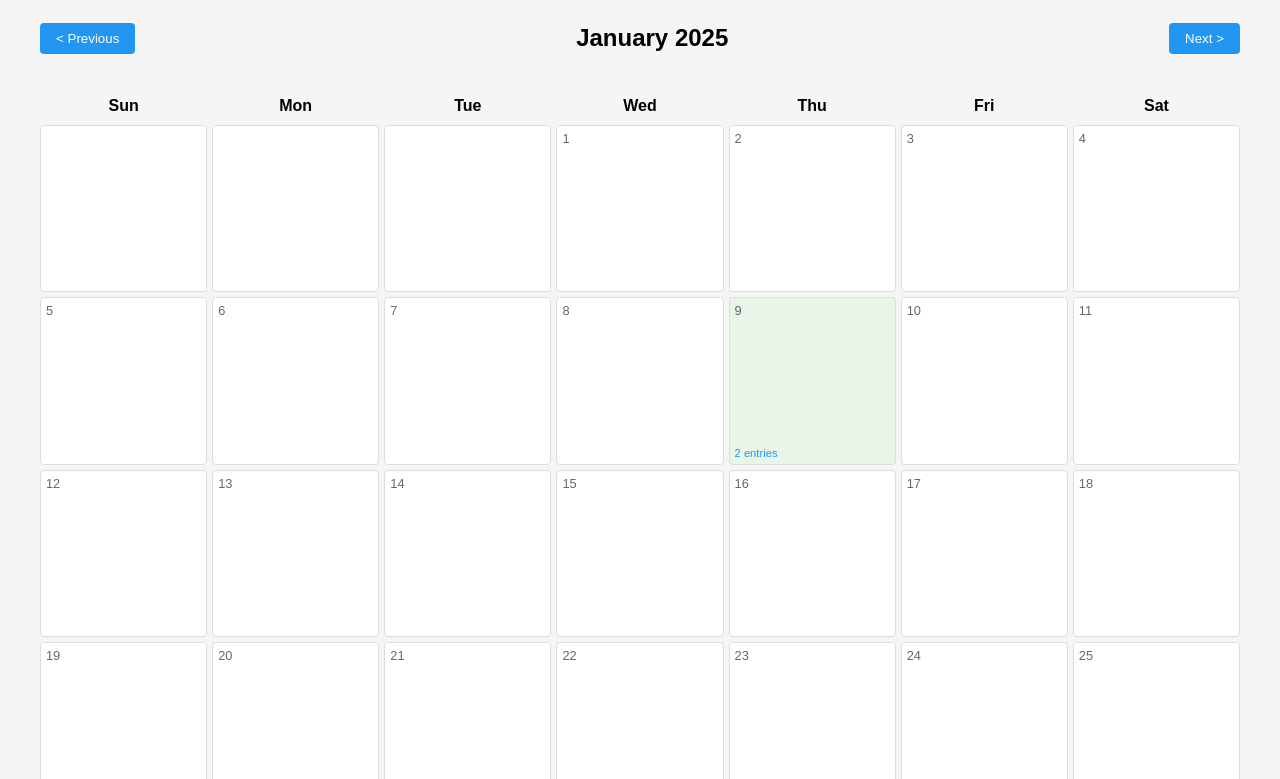
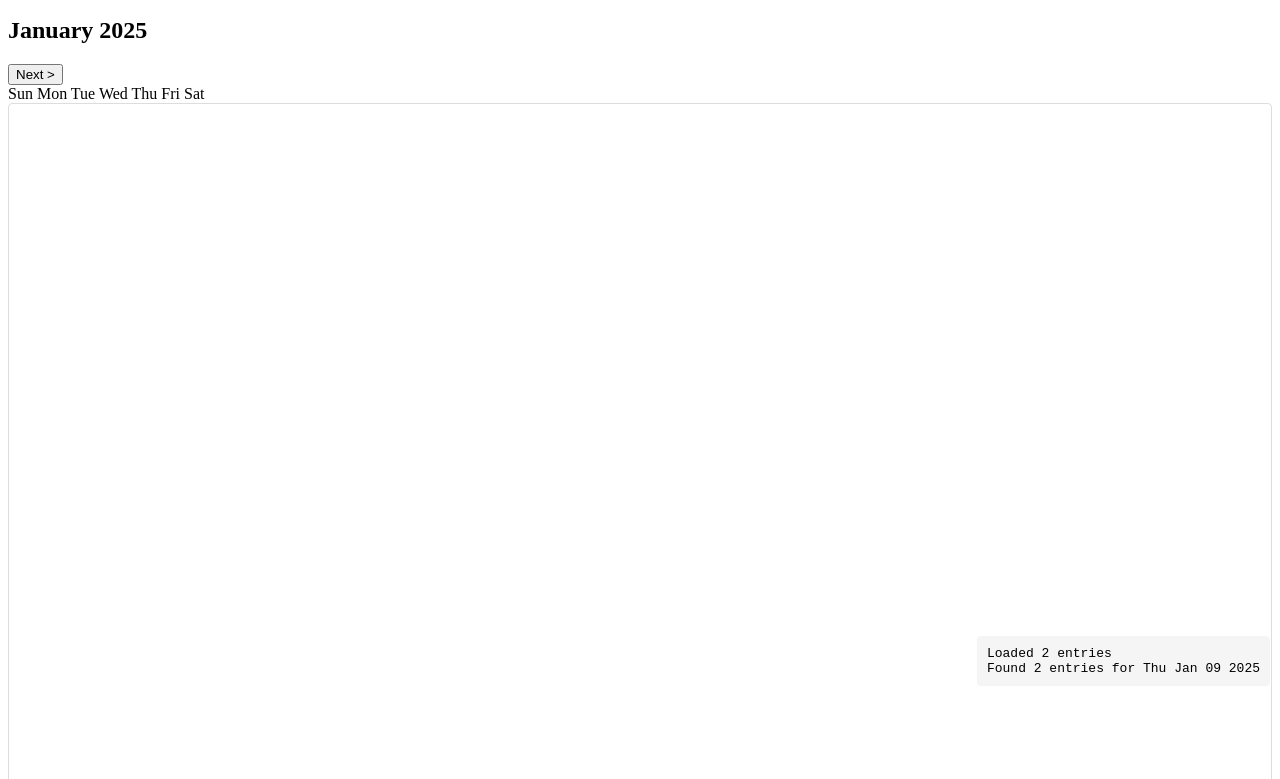
Before and after one commit to nobuhibiki/nobujournal, a website: page index.html in a window 1280 px wide. Shown: the part 104-883 px from the top of the page. Drawn offline with Linux system fonts and the light colour scheme.

Commit message:
Update index.html

```diff
--- a/index.html
+++ b/index.html
@@ -5,44 +5,7 @@
     <meta name="viewport" content="width=device-width, initial-scale=1.0">
     <title>My Journal</title>
     <style>
-        body {
-            font-family: Arial, sans-serif;
-            margin: 0;
-            padding: 20px;
-            background-color: #f5f5f5;
-        }
-
-        .container {
-            max-width: 1200px;
-            margin: 0 auto;
-        }
-
-        h1 {
-            color: #333;
-            text-align: center;
-            margin-bottom: 30px;
-        }
-
-        .calendar {
-            display: grid;
-            grid-template-columns: repeat(7, 1fr);
-            gap: 5px;
-            margin-bottom: 30px;
-        }
-
-        .calendar-header {
-            display: grid;
-            grid-template-columns: repeat(7, 1fr);
-            gap: 5px;
-            margin-bottom: 5px;
-        }
-
-        .calendar-header span {
-            text-align: center;
-            font-weight: bold;
-            padding: 5px;
-        }
-
+        /* ... (keeping same styles) ... */
         .day {
             aspect-ratio: 1;
             background-color: #fff;
@@ -78,54 +41,16 @@
             margin-top: auto;
         }
 
-        .selected {
-            border: 2px solid #2196f3;
-        }
-
-        .entries-panel {
-            background-color: white;
-            padding: 20px;
-            border-radius: 8px;
-            box-shadow: 0 2px 4px rgba(0,0,0,0.1);
-            margin-top: 20px;
-        }
-
-        .entries-panel h2 {
-            margin-top: 0;
-            color: #333;
-        }
-
-        .entry {
-            border-left: 3px solid #2196f3;
-            margin: 10px 0;
+        /* Add debug output */
+        #debug {
+            position: fixed;
+            bottom: 10px;
+            right: 10px;
+            background: #f5f5f5;
             padding: 10px;
-            background-color: #f8f9fa;
-        }
-
-        .entry-time {
-            font-size: 0.8em;
-            color: #666;
-        }
-
-        .month-nav {
-            display: flex;
-            justify-content: space-between;
-            align-items: center;
-            margin-bottom: 20px;
-        }
-
-        button {
-            background-color: #2196f3;
-            color: white;
-            border: none;
-            padding: 8px 16px;
             border-radius: 4px;
-            cursor: pointer;
-            transition: background-color 0.2s;
-        }
-
-        button:hover {
-            background-color: #1976d2;
+            font-family: monospace;
+            display: none; /* Hidden by default */
         }
     </style>
 </head>
@@ -157,6 +82,9 @@
         </div>
     </div>
 
+    <!-- Debug output -->
+    <div id="debug"></div>
+
     <script>
         let currentDate = new Date();
         let selectedDate = null;
@@ -164,16 +92,48 @@
             entries: []
         };
 
+        // Debug function
+        function debugLog(msg) {
+            const debug = document.getElementById('debug');
+            debug.style.display = 'block';
+            debug.innerHTML += msg + '<br>';
+        }
+
+        // Parse ISO date and adjust for timezone
+        function parseDate(isoString) {
+            return new Date(isoString);
+        }
+
+        // Format date for display
+        function formatDate(date) {
+            return date.toLocaleString('en-US', {
+                hour: 'numeric',
+                minute: 'numeric',
+                hour12: true
+            });
+        }
+
         // Fetch journal data
         fetch('journal.json')
             .then(response => response.json())
             .then(data => {
                 journalData = data;
+                debugLog(`Loaded ${data.entries.length} entries`);
                 renderCalendar();
             })
             .catch(error => {
                 console.error('Error loading journal data:', error);
+                debugLog('Error loading journal: ' + error.message);
             });
+
+        function getEntriesForDate(date) {
+            return journalData.entries.filter(entry => {
+                const entryDate = parseDate(entry.timestamp);
+                return entryDate.getDate() === date.getDate() &&
+                       entryDate.getMonth() === date.getMonth() &&
+                       entryDate.getFullYear() === date.getFullYear();
+            });
+        }
 
         function renderCalendar() {
             const calendar = document.getElementById('calendar');
@@ -189,14 +149,14 @@
             const lastDay = new Date(year, month + 1, 0);
             const startingDay = firstDay.getDay();
 
-            // Add empty cells for days before the first of the month
+            // Fill in empty days
             for (let i = 0; i < startingDay; i++) {
                 const emptyDay = document.createElement('div');
                 emptyDay.className = 'day';
                 calendar.appendChild(emptyDay);
             }
 
-            // Add days of the month
+            // Fill in actual days
             for (let day = 1; day <= lastDay.getDate(); day++) {
                 const dayElement = document.createElement('div');
                 dayElement.className = 'day';
@@ -217,20 +177,13 @@
                     entryCount.className = 'entry-count';
                     entryCount.textContent = `${entriesForDay.length} entries`;
                     dayElement.appendChild(entryCount);
+
+                    debugLog(`Found ${entriesForDay.length} entries for ${currentDayDate.toDateString()}`);
                 }
 
                 dayElement.addEventListener('click', () => selectDate(currentDayDate));
                 calendar.appendChild(dayElement);
             }
-        }
-
-        function getEntriesForDate(date) {
-            return journalData.entries.filter(entry => {
-                const entryDate = new Date(entry.timestamp);
-                return entryDate.getDate() === date.getDate() &&
-                       entryDate.getMonth() === date.getMonth() &&
-                       entryDate.getFullYear() === date.getFullYear();
-            });
         }
 
         function selectDate(date) {
@@ -251,13 +204,17 @@
                 <div id="entries-list"></div>
             `;
 
+            // Sort entries by time
+            entries.sort((a, b) => parseDate(a.timestamp) - parseDate(b.timestamp));
+
             entries.forEach(entry => {
                 const entryElement = document.createElement('div');
                 entryElement.className = 'entry';
-                const time = new Date(entry.timestamp).toLocaleTimeString();
+                const time = formatDate(parseDate(entry.timestamp));
+                const type = entry.type === 'mood' ? '🎭 Mood Entry: ' : '';
                 entryElement.innerHTML = `
                     <div class="entry-time">${time}</div>
-                    <div class="entry-content">${entry.content}</div>
+                    <div class="entry-content">${type}${entry.content}</div>
                 `;
                 entriesPanel.appendChild(entryElement);
             });
```
